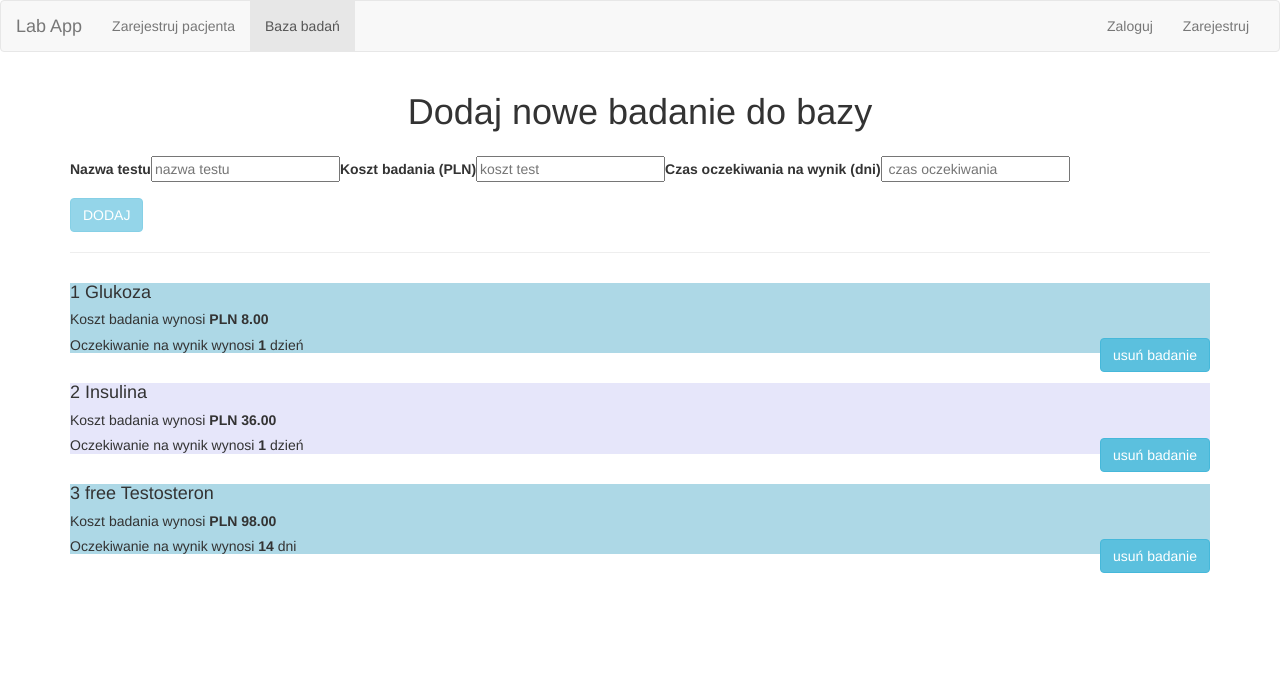
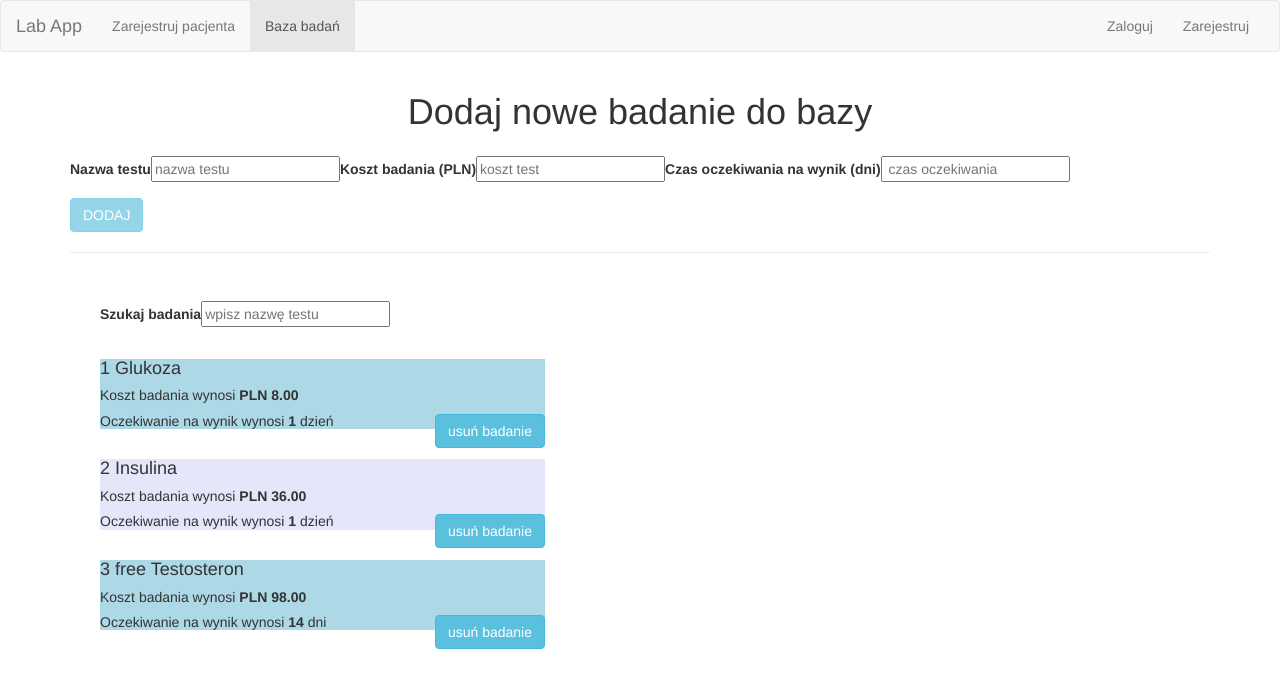
Before and after one commit to SebastianPokorski/labApp, an Angular app: page /testbase in a window 1280 px wide. Shown: the top 688 px of the page. Built offline with nearby package versions, Linux system fonts and the light colour scheme.

Commit message:
pipe working almost perfect

```diff
--- a/src/app/app.module.ts
+++ b/src/app/app.module.ts
@@ -13,6 +13,7 @@ import { TestbaseComponent } from './testbase/testbase.component';
 import { testService } from './utility/test.service';
 import { FormsModule } from '@angular/forms';
 
+import { TestFilterPipe } from './utility/testFilter.pipe';
 
 @NgModule({
   declarations: [
@@ -22,7 +23,8 @@ import { FormsModule } from '@angular/forms';
     SignInComponent,
     PatientComponent,
     HomeComponent,
-    TestbaseComponent
+    TestbaseComponent,
+    TestFilterPipe
   ],
   imports: [
     BrowserModule,
--- a/src/app/sign-in/sign-in.component.html
+++ b/src/app/sign-in/sign-in.component.html
@@ -1,3 +1,3 @@
 <p>
-  sign-in works!
+works
 </p>
--- a/src/app/testbase/testbase.component.html
+++ b/src/app/testbase/testbase.component.html
@@ -21,8 +21,16 @@
 </form>
  <hr>
 
-<h2 *ngFor="let testEl of tests, let i = index">
-	<div [ngStyle] = "{'background-color': i % 2 === 0 ? '#ADD8E6' : 'Lavender'}"><h4>{{ i+1 }} {{ testEl.name }} </h4>
+<div class="container">
+	<div class="col-lg-5">
+		<div>
+			<label>Szukaj badania</label>
+			<input type="text" placeholder="wpisz nazwę testu" [(ngModel)] = filterStatus>
+		</div>
+		<h2
+		*ngFor="let testEl of tests | testFilter:filterStatus, let i = index" >
+			<div [ngStyle]="{'background-color': i % 2 === 0 ? '#ADD8E6' : 'Lavender'}">
+				<h4>{{ i+1 }} {{ testEl.name }} </h4>
 				<h5>Koszt badania wynosi
 					<strong>{{ testEl.prize | currency: "PLN " }}</strong>
 				</h5>
@@ -30,11 +38,13 @@
 					<strong>{{ testEl.daysWait }}</strong>
 					<span [ngStyle]="{'display': testEl.daysWait === 1 ? 'inline' : 'none'}"> dzień </span>
 					<span [ngStyle]="{'display': testEl.daysWait === 1 ? 'none' : 'inline'}"> dni </span>
-            <button
-                  class="btn btn-info"
-                  (click)="onDelete(i)"
-                  [ngStyle] = "{'float' : 'right'}">usuń badanie</button>
+					<button class="btn btn-info" (click)="onDelete(i)" [ngStyle]="{'float' : 'right'}">usuń badanie</button>
 				</h5>
+			</div>
+		</h2>
+	</div>
+
+	<div class="col-lg-5">
 
 	</div>
-</h2>
+</div>
--- a/src/app/testbase/testbase.component.ts
+++ b/src/app/testbase/testbase.component.ts
@@ -1,6 +1,6 @@
 import { testService } from './../utility/test.service';
 import { Test } from './../utility/test.model';
-import { Component, OnInit, ViewChild } from '@angular/core';
+import { Component, OnInit, ViewChild, Output, Input } from '@angular/core';
 import { NgForm } from '@angular/forms';
 
 @Component({
@@ -13,6 +13,7 @@ export class TestbaseComponent implements OnInit {
   @ViewChild('f') addTestForm: NgForm;
   tests: Test[];
   index: number;
+  filterStatus = '';
 
   constructor(private testservice: testService) {
   }
--- /dev/null
+++ b/src/app/utility/testFilter.pipe.ts
@@ -0,0 +1,22 @@
+import { Pipe, PipeTransform } from '@angular/core';
+
+@Pipe({
+    name: 'testFilter',
+    pure: false
+})
+
+export class TestFilterPipe implements PipeTransform {
+    transform(value: any, filterStatus: string): any {
+    if (filterStatus === '') {
+        return value;
+    }
+        const resultArray = [];
+    for (const item of value) {
+        if (item.name === filterStatus) {
+            resultArray.push(item);
+        }
+    }
+     return resultArray;
+ }
+
+}
```
Lines whose indentation alone changed are shown as unchanged.
